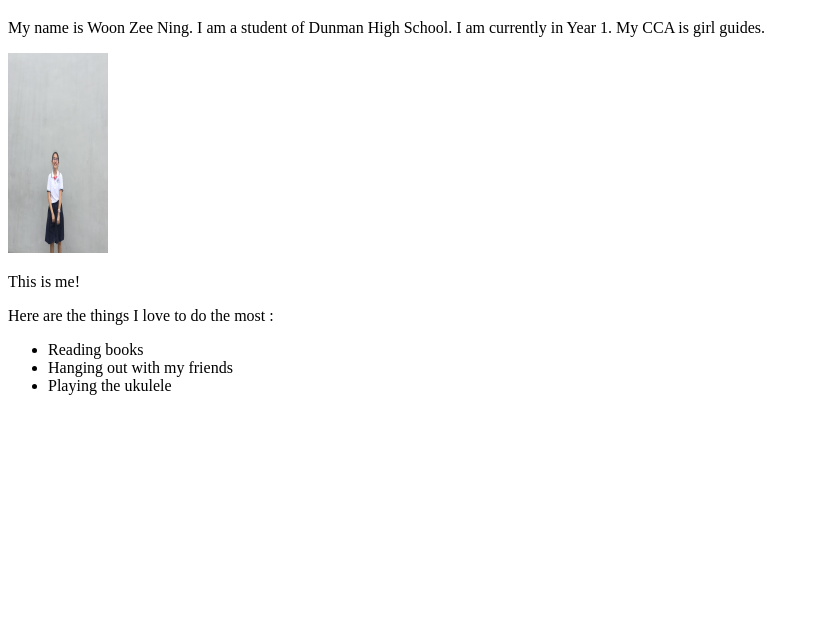
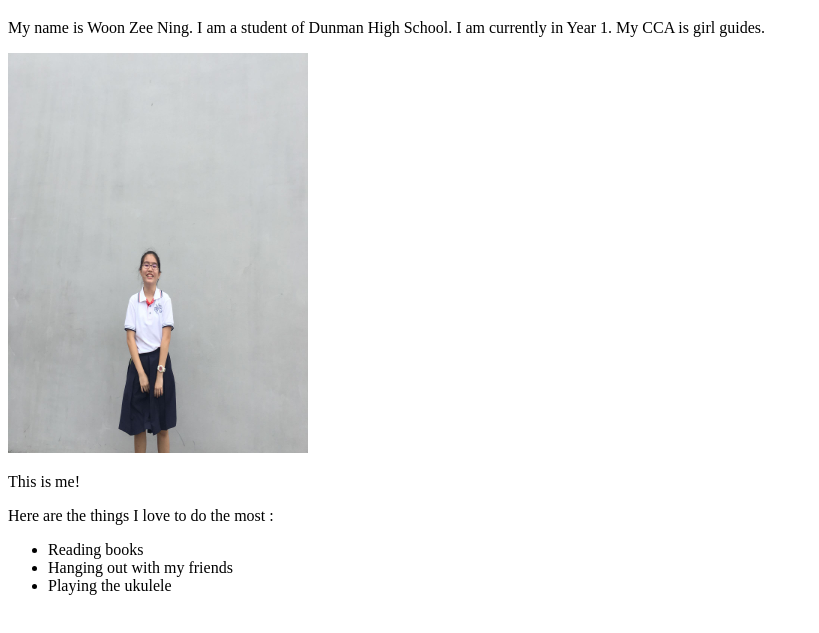
Before and after one commit to dhswoonzeening/dhswoonzeening.github.io, a plain HTML site: page index.html in a window 1280 px wide. Shown: the part 61-694 px from the top of the page, without its empty margins (0-819 px from the left). Drawn offline with Linux system fonts and the light colour scheme.

Commit message:
Update index.html

```diff
--- a/index.html
+++ b/index.html
@@ -8,7 +8,7 @@
 <title> This is my personal portfolio </title>
 <p>
 My name is Woon Zee Ning. I am a student of Dunman High School. I am currently in Year 1. My CCA is girl guides. </p>
-<img src="IMG-20180202-WA0002.jpg" height="200" width="100"/>
+<img src="IMG-20180202-WA0002.jpg" height="400" width="300"/>
 <p>
   This is me!</p>
 <p>
```
